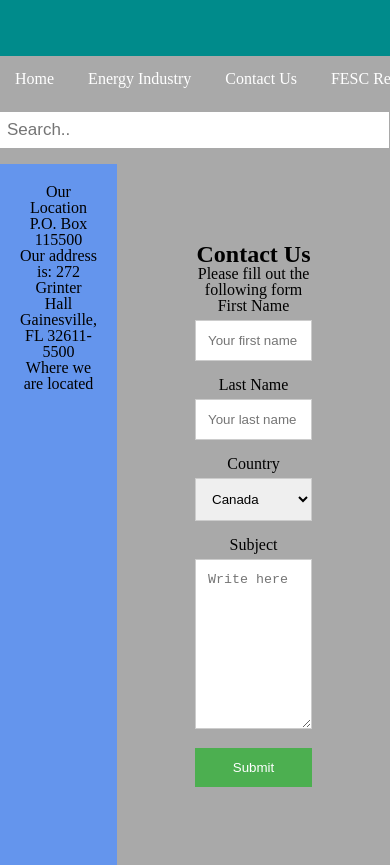
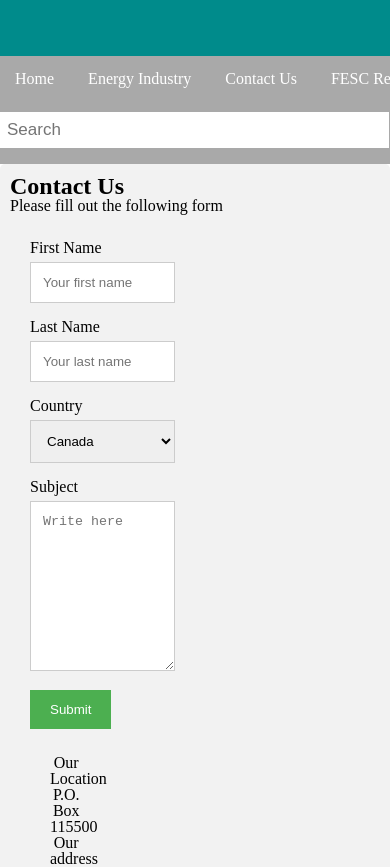
Before and after one commit to LeftyGal/Florida-Energy, a plain HTML site: page Contact.html in a window 390 px wide. Shown: the part 232-1099 px from the top of the page. Drawn offline with Linux system fonts and the light colour scheme; some packages are replaced by stand-ins of ours.

Commit message:
small changes

```diff
--- a/Contact.html
+++ b/Contact.html
@@ -1,5 +1,4 @@
 <!DOCTYPE html>
-
 <html lang="en">
 <head>
 <title>How to contact us</title>
@@ -10,8 +9,24 @@
      <link rel="stylesheet" type="text/css" href="/styles/home.css">
      <link rel="stylesheet" type="text/css" href="/styles/meyer-reset.css">
 
-    <script src="JS/script.js"></script>
-</head>
+  <!-- facebook tags -->
+ <meta property="og:title" content="Florda-Energy">
+ <meta property="og:description" content="Florida Energy Systms Consortium.">
+ <meta property="og:image" content="">
+ <meta property="og:url" content="https://leftygal.github.io/Florida-Energy/">
+ <meta property="og:type" content="website">
+
+
+  <!-- For Twitter -->
+<meta name="twitter:card" content="summary" />
+<meta name="twitter:title" content="" />
+<meta name="twitter:description" content="" />
+<meta name="twitter:image" content="" />
+
+<script src="JS/script.js"></script>
+
+  </head>
+
 <body>
 
   <div class="header-logo">
@@ -31,32 +46,17 @@
     <a href="UserFacilities">User Facilities</a>
     <a href="AdvisoryBoard">Advisory Board</a>
 
-    <input type="text" placeholder="Search..">
+    <input type="text" placeholder="Search">
 
   </div>
 
+  <div class="container">
+    <div style="text-align:left">
+    <h2>Contact Us</h2>
+    <p>Please fill out the following form</p>
+      </div>
   <div class="row">
-    <div class="side">
-    <div style="text-align:center">
-      <p>Our Location</p>
-      <p>P.O. Box 115500</p>
-      <p>Our address is: 272 Grinter Hall</p>
-      <p>Gainesville, FL 32611-5500</p>
-      </div>
-
-        <div id="map">
-        <p>Where we are located</p>
-
-<script src="https://maps.googleapis.com/maps/api/js?key=AIzaSyApACqbA7lS9wA2fjlJta5hxQw6wE8TTGM=map"></script>
-
-  </div>
-      </div>
-
-    <div class="main">
-      <div style="text-align:center">
-    <h2> Contact Us</h2>
-    <p>Please fill out the following form</p>
-
+    <div class="column">
       <form action="/action_page.php">
         <label for="fname"> First Name</label>
          <input type="text" id="fname" name="firstname" placeholder="Your first name">
@@ -73,16 +73,27 @@
   style="height: 170px"></textarea>
         <input type="submit" value="Submit">
     </form>
-  </div>
+
+    <div class="column">
+    <div style="text-align:center">
+      <p>Our Location</p>
+      <p>P.O. Box 115500</p>
+      <p>Our address is: 272 Grinter Hall</p>
+      <p>Gainesville, FL 32611-5500</p>
+
+      <div id="map">
     </div>
 
-
+      </div>
+      </div>
+    </div>
+      </div>
+  </div>
 
  <div class="footer">
 
   </div>
 
-
   </body>
 
 
--- a/JS/script.js
+++ b/JS/script.js
@@ -1,4 +1,5 @@
 <!-- Google Maps -->
+
 function myMap() {
   var myCenter = new google.maps.LatLng(51.508742,-0.120850);
   var mapCanvas = document.getElementById("map");
@@ -9,17 +10,4 @@ function myMap() {
 }
 
 
-
-<scritp src="https://maps.googleapis.com/maps/api/js?key=AIzaSyApACqbA7lS9wA2fjlJta5hxQw6wE8TTGM=map"></script>
-
-
-
-
-
-
-
-
-
-
-
-}
+<script src="https://maps.googleapis.com/maps/api/js?key=AIzaSyApACqbA7lS9wA2fjlJta5hxQw6wE8TTGM=myMap"></script>
--- a/styles/home.css
+++ b/styles/home.css
@@ -77,28 +77,6 @@ input[type=text], select, textarea {
 input[type=submit] {
     background-color: #4CAF50;
     color: white;
-    padding: 15px 30px;
-    border: none;
-    cursor: pointer;
-}
-
-input[type=submit]:hover {
-    background-color: #45a049;
-}
-
-/* Style inputs */
-input[type=text], select, textarea {
-    width: 100%;
-    padding: 12px;
-    border: 1px solid #ccc;
-    margin-top: 6px;
-    margin-bottom: 16px;
-    resize: vertical;
-}
-
-input[type=submit] {
-    background-color: #4CAF50;
-    color: white;
     padding: 12px 20px;
     border: none;
     cursor: pointer;
@@ -130,12 +108,6 @@ input[type=submit]:hover {
     clear: both;
 }
 
-/* Responsive layout - when the screen is less than 600px wide, make the two columns stack on top of each other instead of next to each other */
-@media screen and (max-width: 600px) {
-    .column, input[type=submit] {
-        width: 100%;
-      margin-top: 0;}
-
   .map{
     width:100%;
     height:500px;
```
Also changed, not shown: energy.industry.html (+14 -8 lines), index.html (+27 -1 lines).
